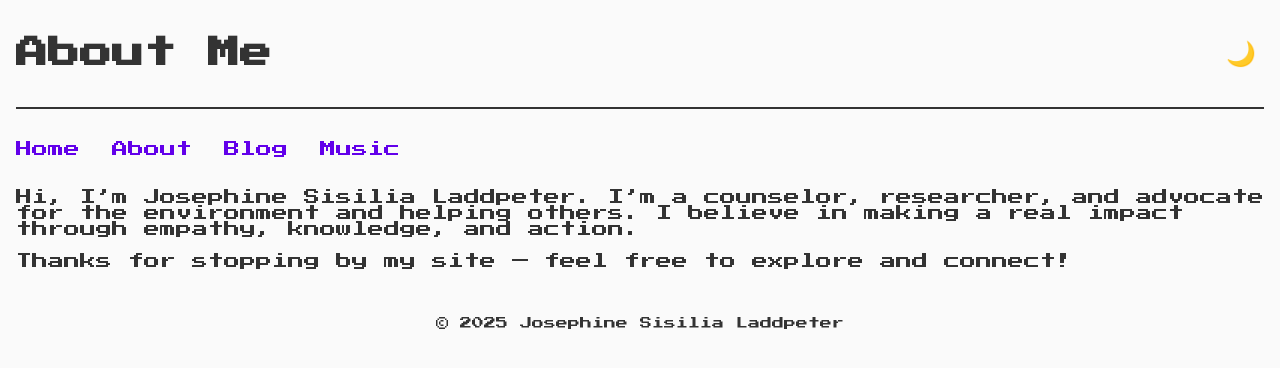
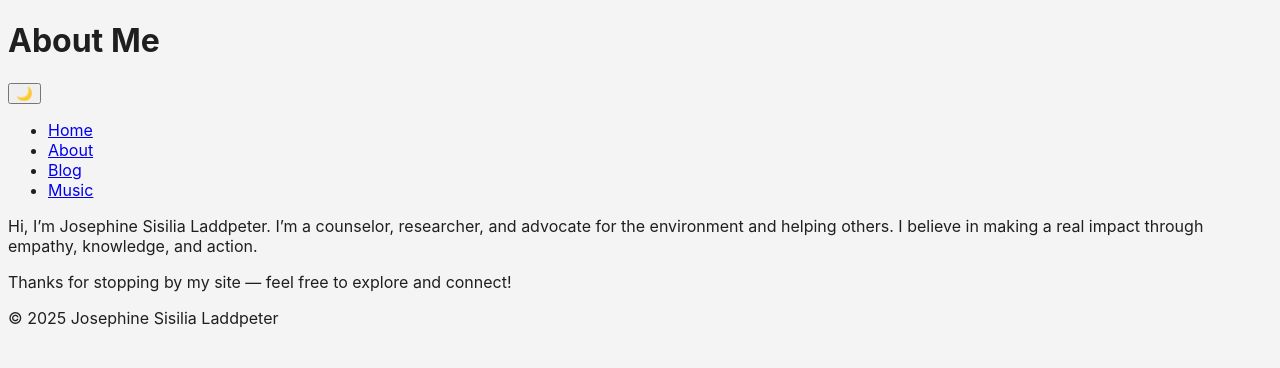
Before and after one commit to tehana-fj/Joey-website-, a plain HTML site: page about.html in a window 1280 px wide. Drawn offline with Linux system fonts and the light colour scheme.

Commit message:
Add files via upload

```diff
--- a/style.css
+++ b/style.css
@@ -1,96 +1 @@
-@import url('https://fonts.googleapis.com/css2?family=Press+Start+2P&display=swap');
-
-body {
-  font-family: 'Press Start 2P', monospace;
-  background: #fafafa;
-  color: #333;
-  margin: 0;
-  padding: 1rem;
-  transition: background 0.3s, color 0.3s;
-}
-
-body.dark-mode {
-  background: #121212;
-  color: #eee;
-}
-
-header {
-  display: flex;
-  justify-content: space-between;
-  align-items: center;
-  border-bottom: 2px solid #333;
-  padding-bottom: 1rem;
-  margin-bottom: 2rem;
-}
-
-nav ul {
-  list-style: none;
-  padding: 0;
-  display: flex;
-  gap: 2rem;
-  margin-bottom: 2rem;
-}
-
-nav ul li a {
-  color: #6200ea;
-  text-decoration: none;
-}
-
-nav ul li a:hover {
-  text-decoration: underline;
-}
-
-.gallery {
-  display: flex;
-  gap: 1rem;
-  margin-bottom: 2rem;
-}
-
-.gallery img {
-  max-width: 300px;
-  border: 2px solid #6200ea;
-  border-radius: 5px;
-}
-
-form {
-  display: flex;
-  flex-direction: column;
-  gap: 1rem;
-  max-width: 400px;
-}
-
-input, textarea, button {
-  font-family: 'Press Start 2P', monospace;
-  font-size: 0.75rem;
-  padding: 0.5rem;
-  border: 2px solid #6200ea;
-  border-radius: 4px;
-  background: transparent;
-  color: inherit;
-}
-
-button {
-  cursor: pointer;
-  background: #6200ea;
-  color: white;
-  border: none;
-  transition: background 0.3s;
-}
-
-button:hover {
-  background: #3700b3;
-}
-
-footer {
-  text-align: center;
-  margin-top: 3rem;
-  font-size: 0.75rem;
-}
-
-#dark-toggle {
-  background: none;
-  border: none;
-  font-size: 1.5rem;
-  cursor: pointer;
-  color: inherit;
-}
+body { font-family: 'Inter', sans-serif; background: #f4f4f5; color: #1f1f1f; }
```
Also changed, not shown: index.html (+1 -48 lines).
